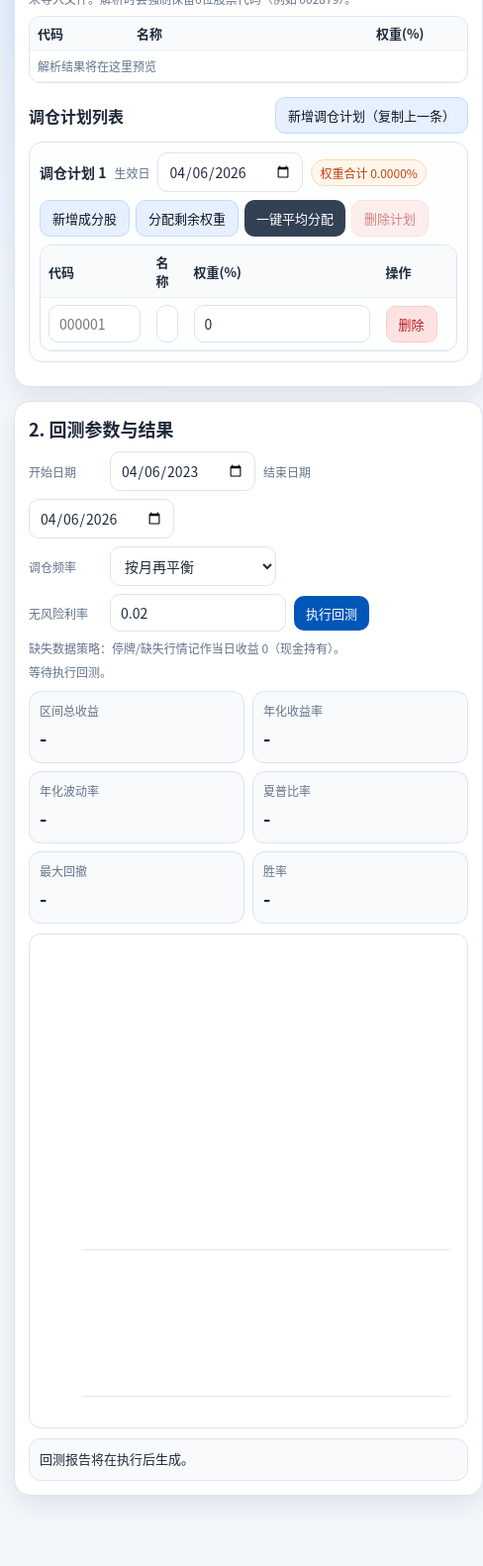
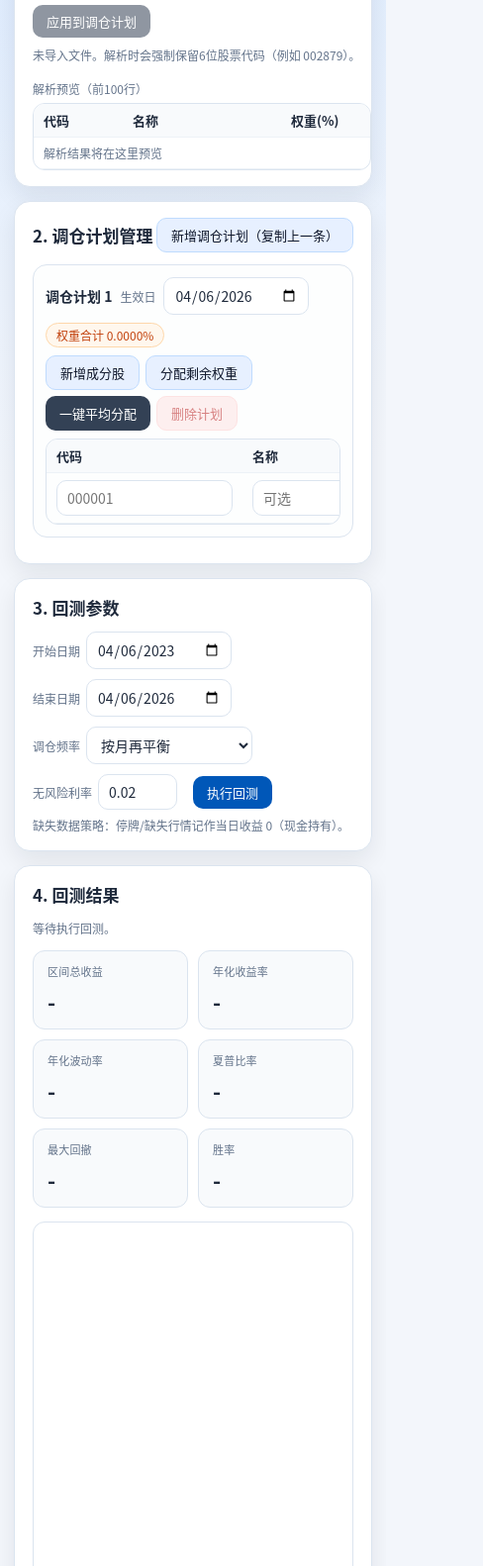
Before and after one commit to yosiga0417/AShareHuice, a plain HTML site: page index.html in a window 390 px wide. Shown: the part 418-2000 px from the top of the page at 99% size, 488 px wide, since content can reach past the window. Before the commit the page ends 1957 px from the top, so only its background shows below. Drawn offline with nearby package versions, Linux system fonts and the light colour scheme.

Commit message:
feat: 调整页面布局和样式，优化用户体验

```diff
--- a/index.html
+++ b/index.html
@@ -34,7 +34,7 @@
     }
 
     .app {
-      max-width: 1300px;
+      max-width: 1400px;
       margin: 0 auto;
       padding: 20px 14px 28px;
     }
@@ -42,7 +42,7 @@
     .hero {
       border: 1px solid var(--border);
       border-radius: 18px;
-      padding: 20px;
+      padding: 20px 24px;
       background:
         linear-gradient(125deg, rgba(0, 87, 184, 0.12), rgba(15, 118, 110, 0.08)),
         var(--panel);
@@ -51,7 +51,7 @@
     }
 
     h1 {
-      margin: 0 0 8px;
+      margin: 0 0 6px;
       font-size: 26px;
       letter-spacing: 0.2px;
     }
@@ -62,37 +62,37 @@
       font-size: 14px;
     }
 
-    .grid {
-      display: grid;
-      grid-template-columns: 1.2fr 1fr;
-      gap: 14px;
-      align-items: start;
-    }
-
-    @media (max-width: 1080px) {
-      .grid {
-        grid-template-columns: 1fr;
-      }
-    }
-
     .panel {
       background: var(--panel);
       border: 1px solid var(--border);
       border-radius: 16px;
       box-shadow: var(--shadow);
-      padding: 14px;
+      padding: 16px 18px;
+      margin-bottom: 14px;
     }
 
     .panel h2 {
-      margin: 0 0 10px;
-      font-size: 18px;
+      margin: 0 0 12px;
+      font-size: 17px;
+      color: var(--text);
+    }
+
+    .panel-header {
+      display: flex;
+      align-items: center;
+      justify-content: space-between;
+      margin-bottom: 12px;
+    }
+
+    .panel-header h2 {
+      margin: 0;
     }
 
     .hint {
       color: var(--subtle);
       font-size: 12px;
-      margin-top: 4px;
-      line-height: 1.5;
+      margin-top: 6px;
+      line-height: 1.6;
     }
 
     .row {
@@ -106,7 +106,8 @@
     label {
       font-size: 12px;
       color: var(--subtle);
-      min-width: 74px;
+      white-space: nowrap;
+      min-width: 60px;
     }
 
     input,
@@ -123,18 +124,19 @@
     textarea {
       border: 1px solid var(--border);
       border-radius: 10px;
-      padding: 8px 10px;
+      padding: 7px 10px;
       font-size: 14px;
       color: var(--text);
       background: #fff;
     }
 
-    input[type="text"],
-    textarea {
-      width: 100%;
+    input[type="text"] {
+      flex: 1;
+      min-width: 0;
     }
 
     textarea {
+      width: 100%;
       min-height: 68px;
       resize: vertical;
     }
@@ -142,11 +144,12 @@
     button {
       border: 0;
       border-radius: 10px;
-      padding: 8px 12px;
+      padding: 7px 14px;
       background: var(--primary);
       color: #fff;
       cursor: pointer;
       font-size: 13px;
+      white-space: nowrap;
       transition: transform 120ms ease, opacity 120ms ease;
     }
 
@@ -177,24 +180,38 @@
       transform: none;
     }
 
+    /* 导入区：两栏，左控件右预览 */
+    .import-layout {
+      display: grid;
+      grid-template-columns: 1fr 1fr;
+      gap: 16px;
+      align-items: start;
+    }
+
+    @media (max-width: 860px) {
+      .import-layout {
+        grid-template-columns: 1fr;
+      }
+    }
+
     .table-wrap {
       overflow: auto;
       border: 1px solid var(--border);
       border-radius: 12px;
-      max-height: 280px;
+      max-height: 220px;
     }
 
     table {
       border-collapse: collapse;
       width: 100%;
-      min-width: 420px;
+      min-width: 340px;
       font-size: 13px;
     }
 
     th,
     td {
       border-bottom: 1px solid #edf2f7;
-      padding: 7px 8px;
+      padding: 7px 10px;
       text-align: left;
       vertical-align: middle;
     }
@@ -202,12 +219,33 @@
     th {
       background: #f8fafc;
       font-weight: 600;
+      position: sticky;
+      top: 0;
+      z-index: 1;
+    }
+
+    /* 回测参数横排 */
+    .params-bar {
+      display: flex;
+      flex-wrap: wrap;
+      gap: 10px 16px;
+      align-items: center;
+    }
+
+    .params-bar .param-group {
+      display: flex;
+      align-items: center;
+      gap: 6px;
+    }
+
+    .params-bar label {
+      min-width: auto;
     }
 
     .plan-card {
       border: 1px solid var(--border);
       border-radius: 14px;
-      padding: 10px;
+      padding: 12px;
       background: #fdfefe;
       margin-bottom: 10px;
     }
@@ -228,7 +266,7 @@
 
     .sum-tag {
       font-size: 12px;
-      padding: 4px 8px;
+      padding: 3px 10px;
       border-radius: 999px;
       background: #ecfeff;
       color: #0f766e;
@@ -241,70 +279,97 @@
       border-color: #fed7aa;
     }
 
+    /* 指标卡片 */
     .metrics {
       display: grid;
-      grid-template-columns: repeat(auto-fill, minmax(160px, 1fr));
-      gap: 8px;
-      margin-top: 10px;
+      grid-template-columns: repeat(6, 1fr);
+      gap: 10px;
+      margin-top: 12px;
+    }
+
+    @media (max-width: 1100px) {
+      .metrics { grid-template-columns: repeat(3, 1fr); }
+    }
+
+    @media (max-width: 600px) {
+      .metrics { grid-template-columns: repeat(2, 1fr); }
     }
 
     .metric {
       border: 1px solid var(--border);
       border-radius: 12px;
-      padding: 10px;
+      padding: 12px 14px;
       background: #f8fafc;
     }
 
     .metric .name {
-      font-size: 12px;
+      font-size: 11px;
       color: var(--subtle);
-      margin-bottom: 5px;
+      margin-bottom: 6px;
+      letter-spacing: 0.2px;
     }
 
     .metric .value {
-      font-size: 20px;
-      font-weight: 600;
+      font-size: 22px;
+      font-weight: 700;
       letter-spacing: 0.2px;
     }
 
     #navChart {
-      height: 500px;
+      height: 580px;
       width: 100%;
       border: 1px solid var(--border);
       border-radius: 12px;
-      margin-top: 10px;
+      margin-top: 14px;
       background: #fff;
     }
 
     #statusBar {
-      margin-top: 6px;
+      margin-top: 4px;
       font-size: 12px;
       color: var(--subtle);
       white-space: pre-wrap;
-      line-height: 1.5;
+      line-height: 1.6;
     }
 
+    /* 兜底数据源等日志：与普通提示相同的低调样式 */
     .warning-box {
       margin-top: 8px;
-      border: 1px solid #fde68a;
+      border: 1px solid var(--border);
       border-radius: 10px;
-      background: #fffbeb;
-      padding: 8px 10px;
-      color: #92400e;
+      background: #f8fafc;
+      padding: 8px 12px;
+      color: var(--subtle);
       font-size: 12px;
       display: none;
-      line-height: 1.5;
+      line-height: 1.6;
     }
 
+    /* 回测摘要信息栏 */
     .report {
-      margin-top: 10px;
+      display: grid;
+      grid-template-columns: repeat(auto-fill, minmax(180px, 1fr));
+      gap: 10px;
+      margin-top: 14px;
+    }
+
+    .report-item {
       border: 1px solid var(--border);
-      border-radius: 12px;
+      border-radius: 10px;
+      padding: 10px 12px;
       background: #f8fafc;
-      padding: 10px;
+    }
+
+    .report-item .r-label {
+      font-size: 11px;
+      color: var(--subtle);
+      margin-bottom: 4px;
+    }
+
+    .report-item .r-value {
       font-size: 13px;
-      line-height: 1.6;
-      white-space: pre-wrap;
+      font-weight: 500;
+      color: var(--text);
     }
 
     .muted {
@@ -334,39 +399,44 @@
 </head>
 <body>
   <div class="app">
+    <!-- 标题 -->
     <div class="hero">
       <h1>A股自设指数净值回测工具</h1>
       <p>支持 Excel 成分股导入、6位代码零填充、调仓计划管理、净值回测与指标分析（数据源：AKShare）。</p>
     </div>
 
-    <div class="grid">
+    <!-- 第一步：成分股导入 -->
     <div class="panel">
-        <h2>1. 成分股导入与调仓计划</h2>
-
+      <h2>1. 成分股导入</h2>
+      <div class="import-layout">
+        <!-- 左：操作控件 -->
+        <div>
           <div class="row">
             <label for="backendUrl">后端地址</label>
             <input id="backendUrl" type="text" value="http://127.0.0.1:8000" />
           </div>
-
           <div class="row">
             <label for="fileInput">导入文件</label>
             <input id="fileInput" type="file" accept=".xls,.xlsx" />
-          <button id="parseFileBtn">解析Excel</button>
+            <button id="parseFileBtn">解析 Excel</button>
           </div>
           <div class="row">
-          <label for="targetPlanSelect">目标调仓计划</label>
+            <label for="targetPlanSelect">应用到</label>
             <select id="targetPlanSelect"></select>
-          <button id="applyPreviewBtn" class="secondary" disabled>应用解析结果</button>
+            <button id="applyPreviewBtn" class="secondary" disabled>应用到调仓计划</button>
           </div>
           <div class="hint" id="importSummary">未导入文件。解析时会强制保留6位股票代码（例如 002879）。</div>
-
-        <div class="table-wrap" style="margin-top:8px;">
+        </div>
+        <!-- 右：预览表格 -->
+        <div>
+          <div style="font-size:12px; color:var(--subtle); margin-bottom:6px;">解析预览（前100行）</div>
+          <div class="table-wrap">
             <table>
               <thead>
                 <tr>
-                <th style="width:100px;">代码</th>
+                  <th style="width:90px;">代码</th>
                   <th>名称</th>
-                <th style="width:100px;">权重(%)</th>
+                  <th style="width:90px;">权重(%)</th>
                 </tr>
               </thead>
               <tbody id="previewTableBody">
@@ -374,23 +444,32 @@
               </tbody>
             </table>
           </div>
+        </div>
+      </div>
+    </div>
 
-        <div style="display:flex; justify-content:space-between; align-items:center; margin-top:14px;">
-          <h2 style="margin:0; font-size:16px;">调仓计划列表</h2>
+    <!-- 第二步：调仓计划 -->
+    <div class="panel">
+      <div class="panel-header">
+        <h2>2. 调仓计划管理</h2>
         <button id="addPlanBtn" class="light">新增调仓计划（复制上一条）</button>
       </div>
-        <div id="plansContainer" style="margin-top:8px;"></div>
+      <div id="plansContainer"></div>
     </div>
 
+    <!-- 第三步：回测参数 -->
     <div class="panel">
-        <h2>2. 回测参数与结果</h2>
-        <div class="row">
+      <h2>3. 回测参数</h2>
+      <div class="params-bar">
+        <div class="param-group">
           <label for="startDate">开始日期</label>
           <input id="startDate" type="date" />
+        </div>
+        <div class="param-group">
           <label for="endDate">结束日期</label>
           <input id="endDate" type="date" />
         </div>
-        <div class="row">
+        <div class="param-group">
           <label for="rebalanceMode">调仓频率</label>
           <select id="rebalanceMode">
             <option value="none">仅按调仓计划生效日</option>
@@ -399,27 +478,27 @@
             <option value="custom">自定义日期再平衡</option>
           </select>
         </div>
-        <div class="row" id="customDatesRow" style="display:none;">
+        <div class="param-group">
+          <label for="riskFreeRate">无风险利率</label>
+          <input id="riskFreeRate" type="number" min="0" step="0.001" value="0.02" style="width:80px;" />
+        </div>
+        <button id="runBacktestBtn">执行回测</button>
+      </div>
+      <div class="row" id="customDatesRow" style="display:none; margin-top:10px;">
         <label for="customDates">自定义日期</label>
         <textarea id="customDates" placeholder="每行一个日期，如：2024-03-15"></textarea>
       </div>
-        <div class="row">
-          <label for="riskFreeRate">无风险利率</label>
-          <input id="riskFreeRate" type="number" min="0" step="0.001" value="0.02" />
-          <button id="runBacktestBtn">执行回测</button>
+      <div class="hint">缺失数据策略：停牌/缺失行情记作当日收益 0（现金持有）。</div>
     </div>
 
-        <div class="hint">
-          缺失数据策略：停牌/缺失行情记作当日收益 0（现金持有）。
-        </div>
-
+    <!-- 第四步：回测结果 -->
+    <div class="panel">
+      <h2>4. 回测结果</h2>
       <div id="statusBar">等待执行回测。</div>
       <div class="warning-box" id="warningBox"></div>
-
       <div class="metrics" id="metricsContainer"></div>
       <div id="navChart"></div>
-        <div class="report" id="reportBox">回测报告将在执行后生成。</div>
-      </div>
+      <div class="report" id="reportBox"></div>
     </div>
   </div>
 
@@ -918,21 +997,25 @@
     }
 
     function renderReport(result) {
-      const metrics = result.metrics || {};
       const startDate = result.nav?.[0]?.date || "-";
       const endDate = result.nav?.[result.nav.length - 1]?.date || "-";
+      const tradingDays = result.nav?.length || 0;
       const rebalanceCount = (result.applied_rebalance_dates || []).length;
 
-      const text = [
-        `回测区间：${startDate} 至 ${endDate}`,
-        `数据源：${result.data_source || "AKShare"}`,
-        `调仓执行次数：${rebalanceCount}`,
-        `区间总收益：${formatMetric(metrics.total_return, "pct")}，年化收益率：${formatMetric(metrics.annual_return, "pct")}，年化波动率：${formatMetric(metrics.annual_volatility, "pct")}`,
-        `最大回撤：${formatMetric(metrics.max_drawdown, "pct")}，夏普比率：${formatMetric(metrics.sharpe_ratio, "num")}，胜率：${formatMetric(metrics.win_rate, "pct")}`,
-        `缺失数据处理：${result.missing_data_policy || "hold_cash"}`
-      ].join("\n");
+      const items = [
+        ["回测区间", `${startDate} 至 ${endDate}`],
+        ["交易日数", `${tradingDays} 天`],
+        ["调仓执行次数", `${rebalanceCount} 次`],
+        ["数据源", result.data_source || "AKShare"],
+        ["缺失数据处理", result.missing_data_policy || "hold_cash"],
+      ];
 
-      document.getElementById("reportBox").textContent = text;
+      document.getElementById("reportBox").innerHTML = items.map(([label, value]) => `
+        <div class="report-item">
+          <div class="r-label">${label}</div>
+          <div class="r-value">${value}</div>
+        </div>
+      `).join("");
     }
 
     function collectPayload() {
```
Lines whose indentation alone changed are shown as unchanged.
